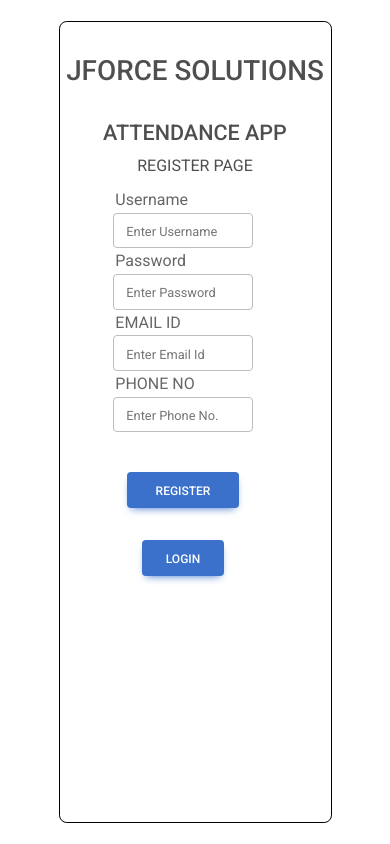
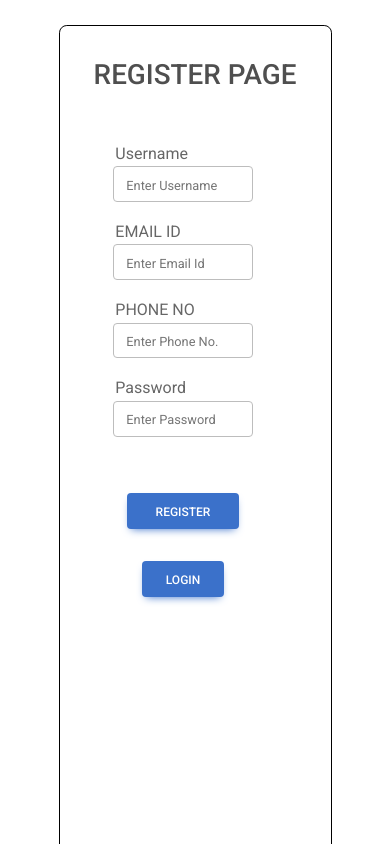
Before and after one commit to AGRLARK/attendance_app, a React (Vite) app in the folder Frontend/: page /register in a window 390 px wide. Shown: the top 844 px of the page. Built offline with nearby package versions, Linux system fonts and the light colour scheme.

Commit message:
Added the Navigation Part and Removed the Console Part

```diff
--- a/Frontend/package.json
+++ b/Frontend/package.json
@@ -18,6 +18,7 @@
     "react": "^18.2.0",
     "react-bootstrap": "^2.10.1",
     "react-dom": "^18.2.0",
+    "react-hot-toast": "^2.4.1",
     "react-router-dom": "^6.22.2"
   },
   "devDependencies": {
--- a/Frontend/src/Admin.jsx
+++ b/Frontend/src/Admin.jsx
@@ -27,7 +27,7 @@ const Admin = () => {
     }, []);
 
     return (
-        <div className="container" style={{ marginTop: "10vh" }}>
+        <div className="container" id="container-admin" style={{ marginTop: "10vh" }}>
             <Button className="admin-btn" onClick={handleLogout}>Log Out </Button>
             <h1>Admin Page</h1>
             <h4>Usernames:</h4>
--- a/Frontend/src/Home.jsx
+++ b/Frontend/src/Home.jsx
@@ -1,13 +1,17 @@
-import { Button } from "react-bootstrap";
+// import { Button } from "react-bootstrap";
 import { useState, useEffect } from 'react';
 import { NavLink, useNavigate } from 'react-router-dom';
+// import Container from 'react-bootstrap/Container';
+import Nav from 'react-bootstrap/Nav';
+import Navbar from 'react-bootstrap/Navbar';
+import NavDropdown from 'react-bootstrap/NavDropdown';
 
 const Home = () => {
     const [currentTime, setCurrentTime] = useState(new Date());
     const [showExit, setShowExit] = useState(false);
     const navigate = useNavigate();
     const [username, setUsername] = useState('');
-
+    const [message, setMessage] = useState('');
 
     setInterval(() => {
         setCurrentTime(new Date());
@@ -29,9 +33,9 @@ const Home = () => {
                 username: username
             }),
         });
-        alert("Marked Present Successfully");
         setShowExit(true);
         localStorage.setItem('showExit', true);
+        setMessage("Signed in successfully.");
     }
 
     const exit = async () => {
@@ -44,9 +48,9 @@ const Home = () => {
                 username: username
             }),
         });
-        alert("Exit Successfully");
         setShowExit(false);
         localStorage.removeItem('showExit');
+        setMessage("Sign Out Successfully.");
     }
 
     const handleLogout = () => {
@@ -67,8 +71,27 @@ const Home = () => {
 
     return (
         <>
+            <Navbar bg="primary" variant="dark">
+                <Navbar.Brand style={{ paddingLeft: "10px" }}>ATTENDANCE APP</Navbar.Brand>
+                <Navbar.Toggle aria-controls="basic-navbar-nav" />
+                <Navbar.Collapse id="basic-navbar-nav">
+                    <Nav className="ms-auto">
+                        <NavDropdown title={username} id="basic-nav-dropdown" style={{ paddingRight: "10px" }}>
+                            {showExit ? (
+                                <NavDropdown.Item variant="danger" onClick={exit}>Sign Out</NavDropdown.Item>
+                            ) : (
+                                <NavDropdown.Item className="w-40" variant="primary" type="submit" onClick={presentSuccess}>
+                                    Sign In
+                                </NavDropdown.Item>
+                            )}
+                            <NavDropdown.Item className='log-out' onClick={handleLogout} style={{ backgroundColor: "red", color: "white" }} >Log Out</NavDropdown.Item>
+                        </NavDropdown>
+                    </Nav>
+                </Navbar.Collapse>
+            </Navbar>
             <div className="container-home Time text-center">
-                <button onClick={handleLogout}>Log Out </button>
+                {/* <button onClick={handleLogout}>Log Out </button> */}
+                {message && <div style={{ color: "red" }}>{message}</div>}
                 <h1 style={{ marginTop: "32px" }}>JFORCE SOLUTIONS</h1><br /><br />
                 <h2>User: {username}</h2>
                 <h4>
@@ -80,7 +103,7 @@ const Home = () => {
                 </div>
                 <>
                     <>
-                        <div className="form-grp">
+                        {/* <div className="form-grp">
                             <div className="login-reg-btn">
                                 {showExit ? (
                                     <Button className="w-40" variant="danger" type="submit" onClick={exit}>
@@ -94,7 +117,7 @@ const Home = () => {
                                     </div>
                                 )}
                             </div>
-                        </div>
+                        </div> */}
                     </>
                 </>
                 <div className="h5 mt-3 text-center">
--- a/Frontend/src/Login.jsx
+++ b/Frontend/src/Login.jsx
@@ -7,6 +7,7 @@ import { Row, Col } from 'react-bootstrap';
 const Login = () => {
     const [inputUsername, setInputUsername] = useState("");
     const [inputPassword, setInputPassword] = useState("");
+    const [message, setMessage] = useState(" ");
     const navigate = useNavigate();
 
     const handleSubmit = async (e) => {
@@ -36,10 +37,10 @@ const Login = () => {
             const { username, token, } = data;
             localStorage.setItem('username', username);
             localStorage.setItem('token', token);
-            alert('Login Successfully');
+            setMessage('Login Successfully');
             navigate('/home');
         } else {
-            alert('Invalid Credentials');
+            setMessage('Invalid Credentials');
         }
     }
 
@@ -47,12 +48,10 @@ const Login = () => {
         <>
             <div className="login-section">
                 <div className="container1">
-                    <h1 style={{ textAlign: "center", marginTop: "32px" }}>JFORCE SOLUTIONS</h1>
+                    {message && <div style={{ color: "red", textAlign: "center" }}> {message}</div >}
+                    <h1 style={{ textAlign: "center", marginTop: "32px" }}>LOGIN PAGE</h1>
                     {/* Form */}
                     <Form className="custome-form " onSubmit={handleSubmit}>
-                        {/* Header */}
-                        <div className="h4 mb-2 text-center">ATTENDANCE APP</div>
-                        <div className="h10 mb-2 text-center">LOGIN PAGE</div>
                         <div className="custome-input-box">
                             <Row className="justify-content-center">
                                 <Col className="custome-col">
--- a/Frontend/src/Register.jsx
+++ b/Frontend/src/Register.jsx
@@ -4,47 +4,76 @@ import { NavLink, useNavigate } from "react-router-dom";
 import "bootstrap/dist/css/bootstrap.min.css";
 import { Row, Col } from 'react-bootstrap';
 
+const Register = () => {
+    const [formData, setFormData] = useState({
+        username: '',
+        email: '',
+        phone: '',
+        password: ''
+    });
+    const [message, setMessage] = useState('');
 
-const Register = () => {
-    const [inputUsername, setInputUsername] = useState("");
-    const [inputPassword, setInputPassword] = useState("");
-    const [inputEmail, setInputEmail] = useState("");
-    const [inputPhone, setInputPhone] = useState("");
+    const [errors, setErrors] = useState({});
+
     const navigate = useNavigate();
+
+    const handleInputChange = (e) => {
+        const { name, value } = e.target;
+        setFormData({
+            ...formData,
+            [name]: value
+        });
+    };
 
     const handleSubmit = async (e) => {
         e.preventDefault();
+
+        // Validation
+        const errors = {};
+        if (!formData.username.trim()) {
+            errors.username = "Username is required";
+        }
+        if (!formData.email.trim()) {
+            errors.email = "Email is required";
+        } else if (!/^\S+@\S+\.\S+$/.test(formData.email)) {
+            errors.email = "Invalid email format";
+        }
+        if (!formData.phone.trim()) {
+            errors.phone = "Phone number is required";
+        } else if (formData.phone.length < 10) {
+            errors.phone = "Phone number must be at least 10 digits";
+        }
+        if (!formData.password.trim()) {
+            errors.password = "Password is required";
+        }
+
+        if (Object.keys(errors).length === 0) {
             const response = await fetch("http://localhost:4000/register", {
                 method: "POST",
                 headers: {
                     "Content-Type": "application/json",
                 },
-            body: JSON.stringify({
-                username: inputUsername,
-                password: inputPassword,
-                email: inputEmail,
-                phone: inputPhone,
-            }),
+                body: JSON.stringify(formData),
             });
 
             if (response.ok) {
-            alert("Registered Successfully");
+                setMessage("Registered Successfully");
                 navigate('/');
             } else {
-            alert("Register Failure");
+                setMessage("User Already  Exist");
             }
-
+        } else {
+            setErrors(errors);
+        }
     };
-
 
     return (
         <>
             <div className="register-section">
                 <div className="container-register" >
-                    <h1 style={{ textAlign: "center", marginTop: "32px" }}>JFORCE SOLUTIONS</h1>
+                    {message && <div style={{ color: "red", textAlign: "center" }}> {message} </div>}
+                    <h1 style={{ textAlign: "center", marginTop: "32px" }}>REGISTER PAGE</h1>
                     <Form className=" p-4 " onSubmit={handleSubmit} action="">
-                        <div className="h4 mb-2 text-center">ATTENDANCE APP</div>
-                        <div className="h10 mb-2 text-center">REGISTER PAGE</div>
 
                         <div className="custome-input-box">
                             <div className="register-fields">
@@ -55,27 +84,12 @@ const Register = () => {
                                             <Form.Control
                                                 className="form-control-input"
                                                 type="text"
-                                                value={inputUsername}
+                                                name="username"
+                                                value={formData.username}
                                                 placeholder="Enter Username"
-                                                onChange={(e) => setInputUsername(e.target.value)}
-                                                required
+                                                onChange={handleInputChange}
                                             />
-                                        </Form.Group>
-                                    </Col>
-                                </Row>
-
-                                <Row className="justify-content-center">
-                                    <Col sm={4} className="register-col">
-                                        <Form.Group className="custome-form-g" controlId="password">
-                                            <Form.Label>Password</Form.Label>
-                                            <Form.Control
-                                                className="form-control-input"
-                                                type="password"
-                                                value={inputPassword}
-                                                placeholder="Enter Password"
-                                                onChange={(e) => setInputPassword(e.target.value)}
-                                                required
-                                            />
+                                            {errors.username && <p style={{ color: "red", textAlign: "center", fontSize: '14px' }}>{errors.username}</p>}
                                         </Form.Group>
                                     </Col>
                                 </Row>
@@ -87,11 +101,12 @@ const Register = () => {
                                             <Form.Control
                                                 className="form-control-input"
                                                 type="email"
-                                                value={inputEmail}
+                                                name="email"
+                                                value={formData.email}
                                                 placeholder="Enter Email Id"
-                                                onChange={(e) => setInputEmail(e.target.value)}
-                                                required
+                                                onChange={handleInputChange}
                                             />
+                                            {errors.email && <p style={{ color: "red", textAlign: "center", fontSize: '14px' }}>{errors.email}</p>}
                                         </Form.Group>
                                     </Col>
                                 </Row>
@@ -103,20 +118,35 @@ const Register = () => {
                                             <Form.Control
                                                 className="form-control-input"
                                                 type='Phone'
-                                                value={inputPhone}
+                                                name="phone"
+                                                value={formData.phone}
                                                 placeholder="Enter Phone No."
-                                                onChange={(e) => setInputPhone(e.target.value)}
-                                                required
+                                                onChange={handleInputChange}
                                             />
+                                            {errors.phone && <p style={{ color: "red", textAlign: "center", fontSize: '14px' }}>{errors.phone}</p>}
                                         </Form.Group>
                                     </Col>
                                 </Row>
-
-
+                                <Row className="justify-content-center">
+                                    <Col sm={4} className="register-col">
+                                        <Form.Group className="custome-form-g" controlId="password">
+                                            <Form.Label>Password</Form.Label>
+                                            <Form.Control
+                                                className="form-control-input"
+                                                type="password"
+                                                name="password"
+                                                value={formData.password}
+                                                placeholder="Enter Password"
+                                                onChange={handleInputChange}
+                                            />
+                                            {errors.password && <p style={{ color: "red", textAlign: "center", fontSize: '14px' }}>{errors.password}</p>}
+                                        </Form.Group>
+                                    </Col>
+                                </Row>
                                 <Row className="justify-content-center" >
                                     <Col sm={5}>
                                         <div className="register-reg-btn">
-                                            <Button className="w-40 custome-btn" variant="primary" type="submit">
+                                            <Button className="w-40 custome-btn" variant="primary" type="submit" >
                                                 Register
                                             </Button>
                                             <NavLink to="/" className="btn btn-primary w-40">
@@ -125,7 +155,6 @@ const Register = () => {
                                         </div>
                                     </Col>
                                 </Row>
-
                             </div>
                         </div>
                     </Form>
--- a/Frontend/src/index.css
+++ b/Frontend/src/index.css
@@ -1,6 +1,8 @@
 body {
   font-family: Roboto, Helvetica, Arial, sans-serif;
 }
+
+/* ----------------------------------------------- */
 /* ---------- SIGN IN ---------- */
 .sign-in__wrapper {
   display: flex;
@@ -45,6 +47,10 @@ body {
   100% {
     transform: translate(0, 0);
   }
+}
+
+.justify-content-center {
+  margin-top: 2vh !important;
 }
 
 .custome-form,
@@ -155,17 +161,14 @@ body {
   max-width: 600px;
   height: 70%;
   border-radius: 2vw;
-  /* margin-left: 30vw; */
 }
 
 .container-register {
   border: 1px solid black;
-  /* margin: 0vw 15vw 0vw 15vw; */
   min-width: 600px;
   max-width: 600px;
   height: 90%;
   border-radius: 2vw;
-  /* margin-left: 30vw; */
 }
 
 .login-section {
@@ -182,31 +185,24 @@ body {
   }
   .container-register {
     height: 80%;
-    /* background-color: red; */
+  }
+}
+
+@media (max-width: 1260px) {
+  .register-section {
+    height: 120vh !important;
   }
 }
 
 /* For 4k screen */
 @media (min-width: 2778px) {
   .container1 {
-    /* background-color: yellow; */
     height: 50%;
   }
   .container-register {
-    /* background-color: pink; */
     height: 50%;
   }
 }
-
-/* @media (min-width: 1500px) {
-  .container1 {
-    height: 60%;
-  }
-  .container-register {
-    height: 80%;
-    background-color: red;
-  }
-} */
 
 @media (max-width: 450px) {
   .container1 {
@@ -232,6 +228,9 @@ body {
     flex-direction: column;
     align-items: center;
   }
+  .register-section {
+    height: 129vh !important;
+  }
 }
 
 @media (max-width: 370px) {
@@ -244,6 +243,9 @@ body {
   .register-fields {
     /* background-color: pink; */
     gap: 0.6rem;
+  }
+  .register-section {
+    height: 129vh !important;
   }
 }
 
@@ -260,6 +262,9 @@ body {
     min-width: 70%;
     max-width: 70%;
     border-radius: 2vw;
+  }
+  .register-section {
+    height: 120vh !important;
   }
 }
 
@@ -286,7 +291,7 @@ body {
 }
 
 .register-section {
-  height: 100vh;
+  height: 110vh;
   width: 100vw;
   /* background-color: #0095f8; */
   display: flex;
@@ -315,6 +320,7 @@ body {
   border-radius: 2px;
   padding: 10px;
   margin-bottom: 20px;
+  margin-left: 6vw;
 }
 
 @media (max-width: 768px) {
@@ -365,4 +371,19 @@ th {
     align-items: center !important;
     text-align: center;
   }
+
+  #container-admin a {
+    margin-left: 1.5rem !important;
+  }
 }
+
+@media (min-width: 770px) {
+  #container-admin a {
+    margin-left: 1.5rem !important;
+    width: 25vw !important;
+  }
+}
+
+#container-admin a {
+  margin-left: 1.5rem !important;
+}
```
Also changed, not shown: 2 other files (tests, documents, lock files or other folders). Lines whose indentation alone changed are shown as unchanged.
